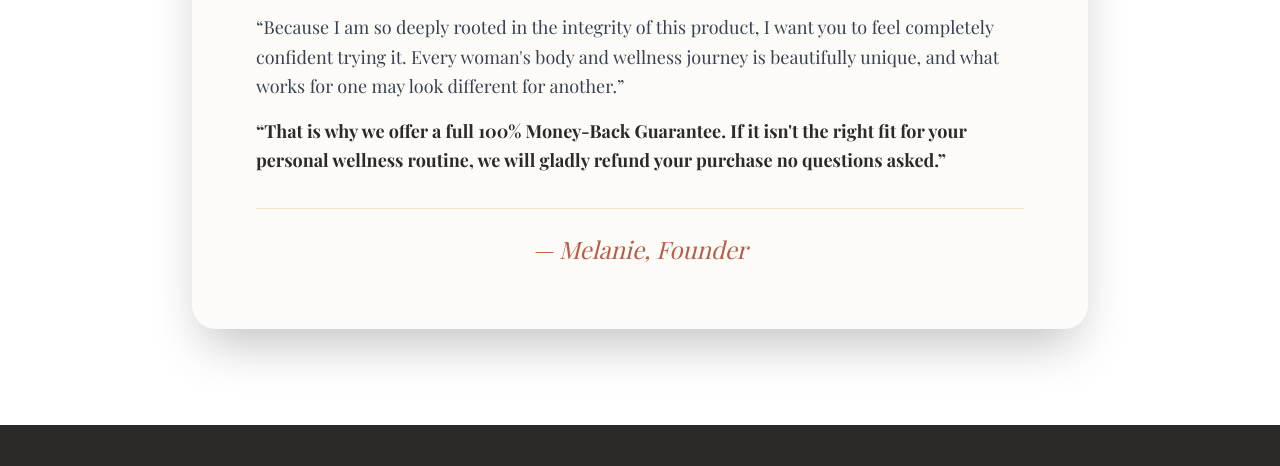
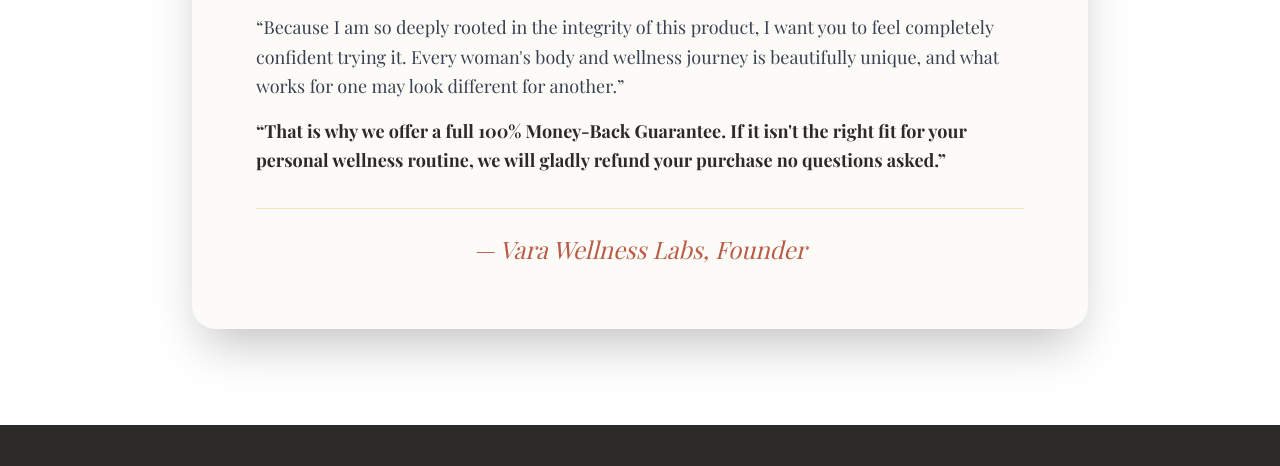
Before and after one commit to VaraWellnessLabs/vara-wellness-site, a plain HTML site: page index.html in a window 1280 px wide. Shown: the part 3638-4104 px from the top of the page. Drawn offline with nearby package versions, Linux system fonts and the light colour scheme; a web font is replaced by a local one.

Commit message:
Update founder attribution in index.html

```diff
--- a/index.html
+++ b/index.html
@@ -395,7 +395,7 @@
                 </div>
 
                 <div class="mt-8 pt-6 border-t border-gold/30 text-center">
-                    <p class="font-serif italic text-2xl text-terracotta">— Melanie, Founder</p>
+                    <p class="font-serif italic text-2xl text-terracotta">— Vara Wellness Labs, Founder</p>
                 </div>
             </div>
         </div>
```
